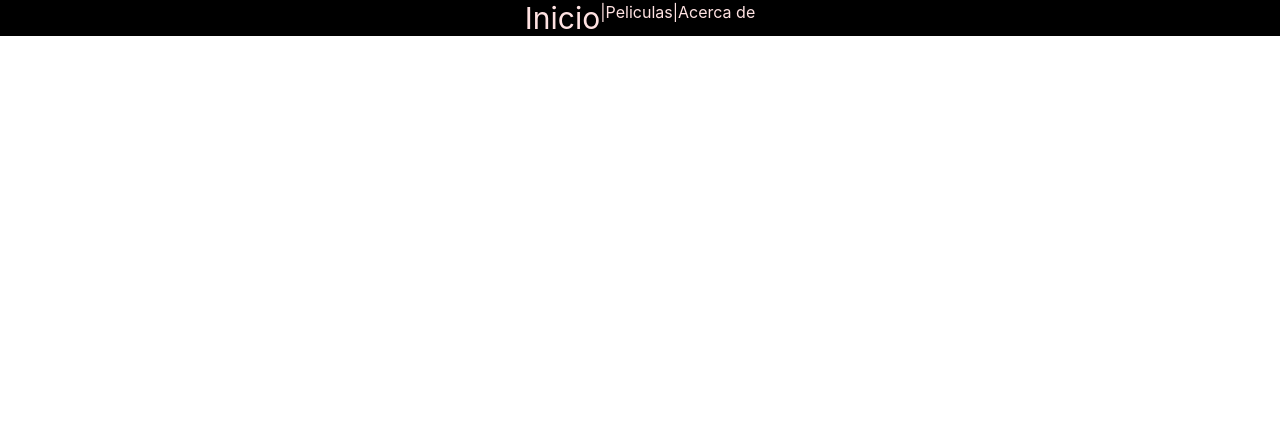
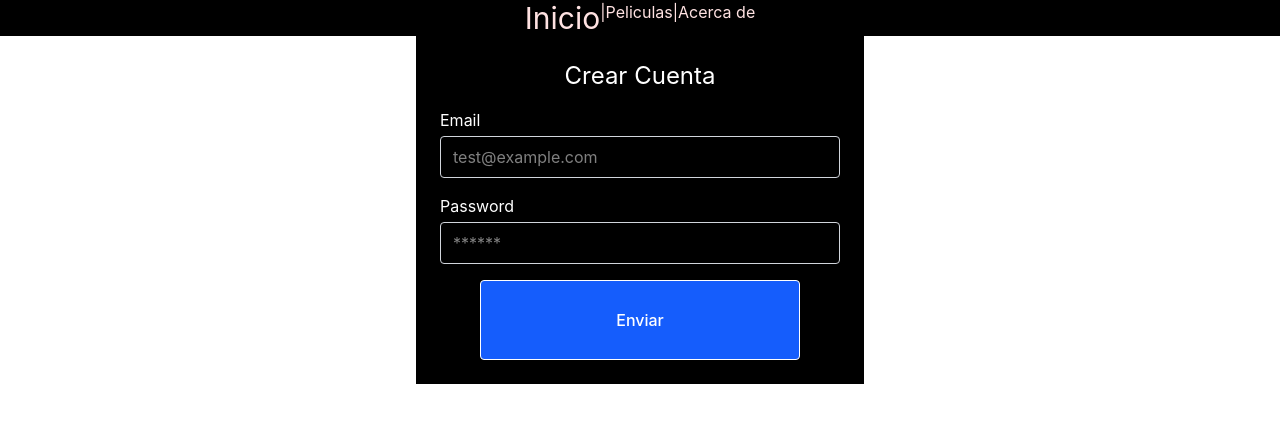
Before and after one commit to Pq989-j/Movies-UI-Frontend, a React (Vite) app: page /auth/register in a window 1280 px wide. Shown: the top 422 px of the page. Built offline with nearby package versions, Linux system fonts and the light colour scheme.

Commit message:
feat: add PrivateRoute

```diff
--- a/src/App.jsx
+++ b/src/App.jsx
@@ -10,6 +10,8 @@ import { ThemeContext } from './context/ThemeContext'
 import { useState } from 'react'
 import { RegisterForm } from './components/RegisterForm'
 import './index.css'
+import { LoginForm } from './components/LoginForm'
+import { PrivateRoute } from './components/PrivateRoute'
 
 function App() {
   const [theme, setTheme] = useState('Red')
@@ -22,12 +24,15 @@ function App() {
         <NavLink to="/about">Acerca de</NavLink>
       </nav>
       <Routes>
-        <Route path="/register" element={<RegisterForm />}/>
+        <Route path="/auth/register" element={<RegisterForm />}/>
         <Route path="/character/:id" element={<CharacterDetail />}/>
-        <Route path="/movies" element={<Characters />}/>
+        <Route element={<PrivateRoute />}>
+          <Route path="/movies" element={<Characters />}/>
+        </Route>
         <Route path="/" element={<Home />}/>
         <Route path="/about" element={<About/>}/>
         <Route path="/counter" element={<Searchfield/>}/>
+        <Route path="/auth/login" element={<LoginForm/>}></Route>
       </Routes>
 
     </ThemeContext>
--- a/src/components/LoginForm.jsx
+++ b/src/components/LoginForm.jsx
@@ -0,0 +1,53 @@
+import { useState } from "react";
+import { Button } from "./Button";
+import { useAuth } from "../Hooks/UseAuth";
+
+const API = import.meta.env.VITE_API_URL
+
+function LoginForm() {
+	const { login } = useAuth();
+	const [data, setData] = useState({ email: "", password: "" });
+	const [error, setError] = useState(null);
+	const [isLoading, setIsLoading] = useState(false);
+
+    function handleChange(e) {
+        const {name, value} = e.target
+        setData((prev) => ({...prev, [name]: value}))
+    }
+
+	async function handleSubmit(e) {
+		e.preventDefault();
+		setError(null);
+		setIsLoading(true);
+		try {
+			await login(data.email, data.password);
+			// aquí, tras loguear, navegarás al área privada (lo cerramos en la próxima clase)
+		} catch (error) {
+			setError(error.message);
+		} finally {
+			setIsLoading(false);
+		}
+	}
+
+    return(
+        <form onSubmit={handleSubmit} className="min-inline-20 bg-black mx-auto flex max w-md flex-col gap-4 p-6">
+            <h2 className="flex justify-center text-2xl font bold text-white">Crear Cuenta</h2>
+            <div className="flex flex-col gap-1">
+                <label className="font medium text-white">Email</label>
+                <input type="email" name="email" value={data.email} placeholder="test@example.com" onChange={handleChange}
+                className="text-white rounded border border-gray-300 px-3 py-2 focus:border-blue-500 focus_outline-none" />
+                {error.email && <span className="text-sm text-red-600">{error.email} </span>}
+            </div>
+            <div className="flex flex-col gap-1">
+                <label className="font medium text-white">Password</label>
+                <input type="password" name="password" value={data.password} placeholder="******"onChange={handleChange}
+                className="text-white rounded border border-gray-300 px-3 py-2 focus:border-blue-500 focus_outline-none"/>
+                {error.password && <span>{error.password} </span>}
+            </div>
+            <div className="flex justify-center">
+                <Button />
+            </div>
+        </form>
+    )
+}
+export {LoginForm}
--- a/src/components/Movies.jsx
+++ b/src/components/Movies.jsx
@@ -7,6 +7,7 @@ function Characters () {
     const[movies, setMovies] = useState(null)
     const[isloading, setIsloading] = useState(false)
     const[error, setError] = useState(null)
+    const[page] = useState(1)
 
     useEffect(() => {
         async function load() {
@@ -26,7 +27,7 @@ function Characters () {
             }
         }
         load()
-    }, [])
+    }, [page])
 
     if(isloading) return <p>Cargando....</p>
     if(error) return <p>Error: {error}</p>
--- /dev/null
+++ b/src/components/PrivateRoute.jsx
@@ -0,0 +1,15 @@
+import { Navigate, Outlet } from "react-router-dom";
+import { useAuth } from "../Hooks/UseAuth";
+
+function PrivateRoute() {
+    const { token } = useAuth()
+
+    if(!token){
+        return <Navigate to="/auth/login"
+        replace />
+    }
+
+    return <Outlet />
+}
+
+export {PrivateRoute}
--- a/src/components/RegisterForm.jsx
+++ b/src/components/RegisterForm.jsx
@@ -3,8 +3,18 @@ import { Button } from "./Button";
 
 const API = import.meta.env.VITE_API_URL
 
+    function validate(data) {
+        const errors = {}
+
+        if(!data.email.includes("@")) errors.email = "Email de formato no valido"
+        if(!data.password.length > 6) errors.password = "Minimo 6 caracteres"
+
+
+        return errors
+    }
+
 function RegisterForm () {
-    const [data, setData] = useState({name: "", email: "", password: ""})
+    const [data, setData] = useState({email: "", password: ""})
     const [errors, setErrors] = useState({})
 
     function handleChange(e) {
@@ -13,47 +23,27 @@ function RegisterForm () {
     }
 
     function handleSubmit(e) {
-        e.preventdefault ()
+        e.preventDefault()
         const foundedErrors = validate(data)
         setErrors(foundedErrors)
         if(foundedErrors.length > 0) return;
 
-        console.log("Eviando cosas")
     }
 
-    function validate(data) {
-        const errors = {}
-
-        if(!data.name.trim()) errors.name = "El nombre es obligatorio"
-        if(!data.email.includes("@")) errors.email = "Email de formato no valido"
-        if(!data.password.length < 6) errors.password = "Minimo 6 caracteres"
-
-        return errors
-    }
-    async function register(values) {
-
-    }
 
     return(
         <form onSubmit={handleSubmit} className="min-inline-20 bg-black mx-auto flex max w-md flex-col gap-4 p-6">
             <h2 className="flex justify-center text-2xl font bold text-white">Crear Cuenta</h2>
-
-            <div className="flex flex-col gap-1">
-                <label className="font medium text-white">Name</label>
-                <input type="text" name="name" value={data.name} placeholder="type name" onChange={handleChange}
-                className="rounded border border-gray-300 px-3 py-2 focus:border-blue-500 focus:outline-none"/>
-                {errors.name && <span className="text-sm text-red-600">{errors.name} </span>}
-            </div>
             <div className="flex flex-col gap-1">
                 <label className="font medium text-white">Email</label>
                 <input type="email" name="email" value={data.email} placeholder="test@example.com" onChange={handleChange}
-                className="rounded border border-gray-300 px-3 py-2 focus:border-blue-500 focus_outline-none" />
+                className="text-white rounded border border-gray-300 px-3 py-2 focus:border-blue-500 focus_outline-none" />
                 {errors.email && <span className="text-sm text-red-600">{errors.email} </span>}
             </div>
             <div className="flex flex-col gap-1">
                 <label className="font medium text-white">Password</label>
                 <input type="password" name="password" value={data.password} placeholder="******"onChange={handleChange}
-                className="rounded border border-gray-300 px-3 py-2 focus:border-blue-500 focus_outline-none"/>
+                className="text-white rounded border border-gray-300 px-3 py-2 focus:border-blue-500 focus_outline-none"/>
                 {errors.password && <span>{errors.password} </span>}
             </div>
             <div className="flex justify-center">
```
Also changed, not shown: src/Hooks/UseAuth.js (line endings or trailing spaces).
